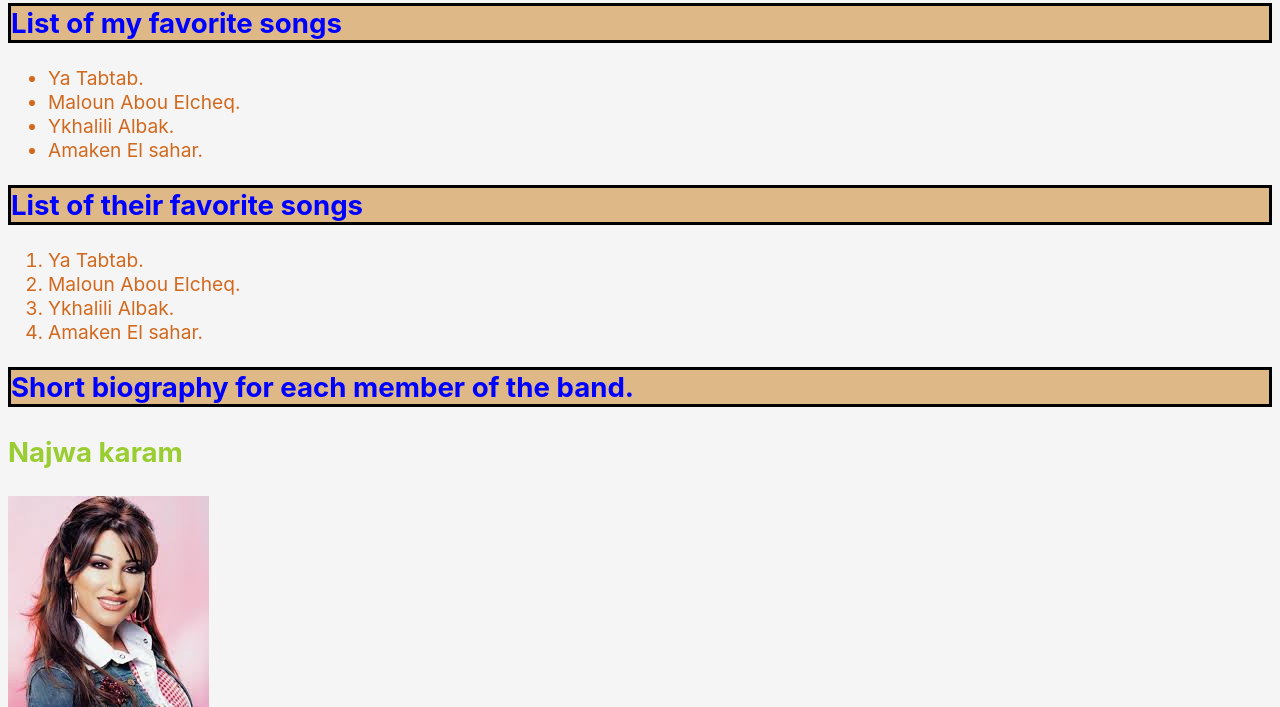
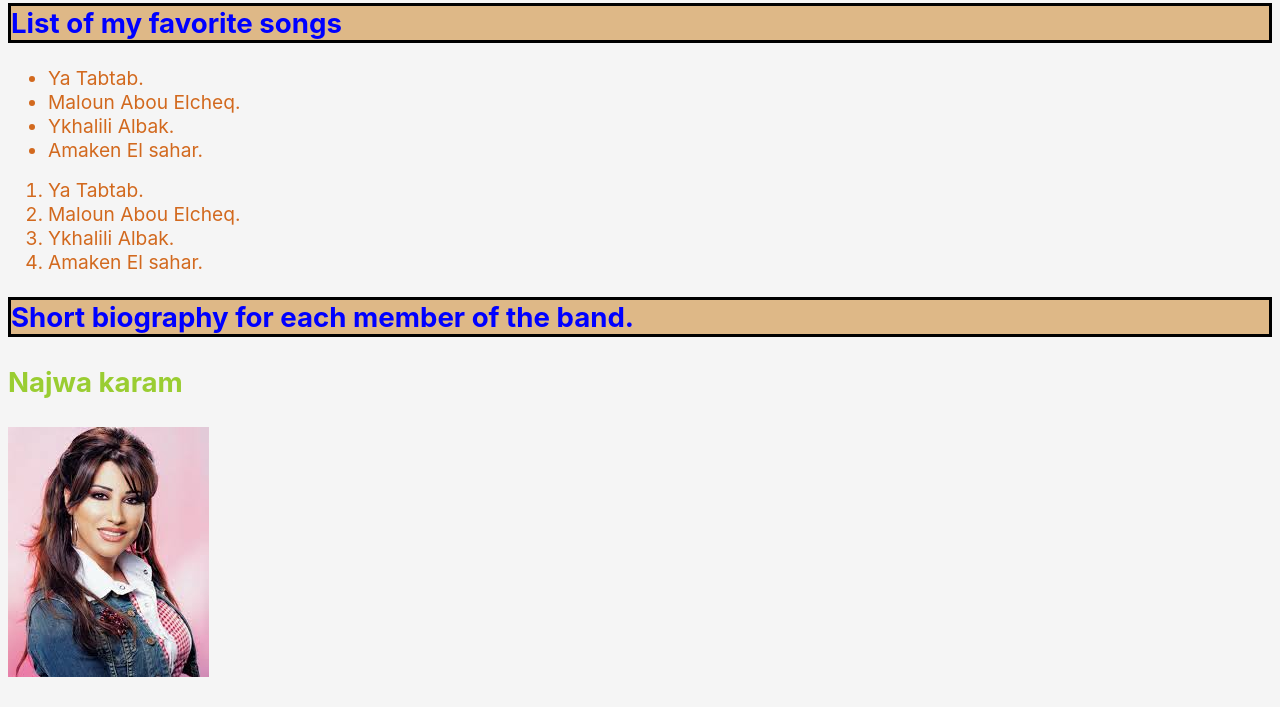
Before and after one commit to AbdiazizH/first--project, a plain HTML site: page index.html in a window 1280 px wide. Shown: the part 78-785 px from the top of the page. Drawn offline with Linux system fonts and the light colour scheme.

Commit message:
added changes to index.html

```diff
--- a/index.html
+++ b/index.html
@@ -24,7 +24,7 @@
 
 </div>
 
-<h2>List of their favorite songs</h2>
+
     <ol>
         <li>Ya Tabtab.</li>
         <li>Maloun Abou Elcheq.</li>
```
